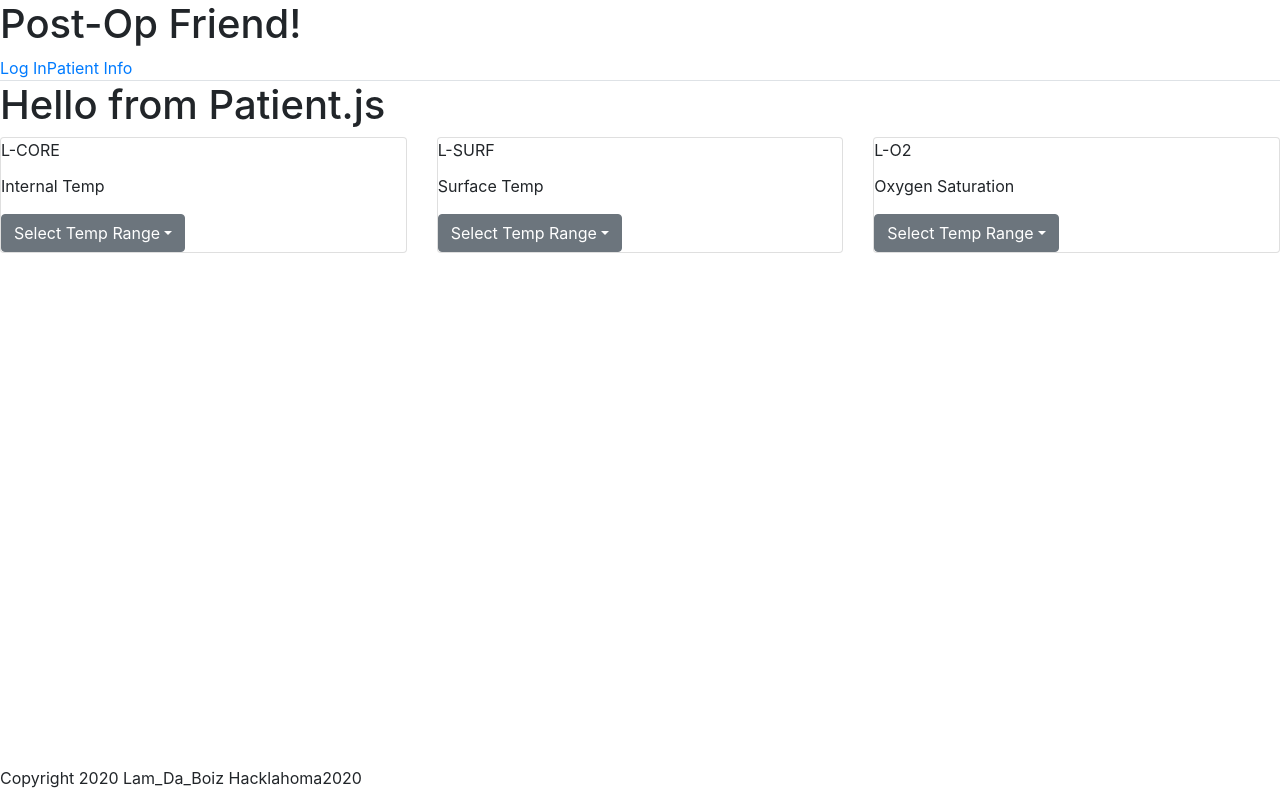
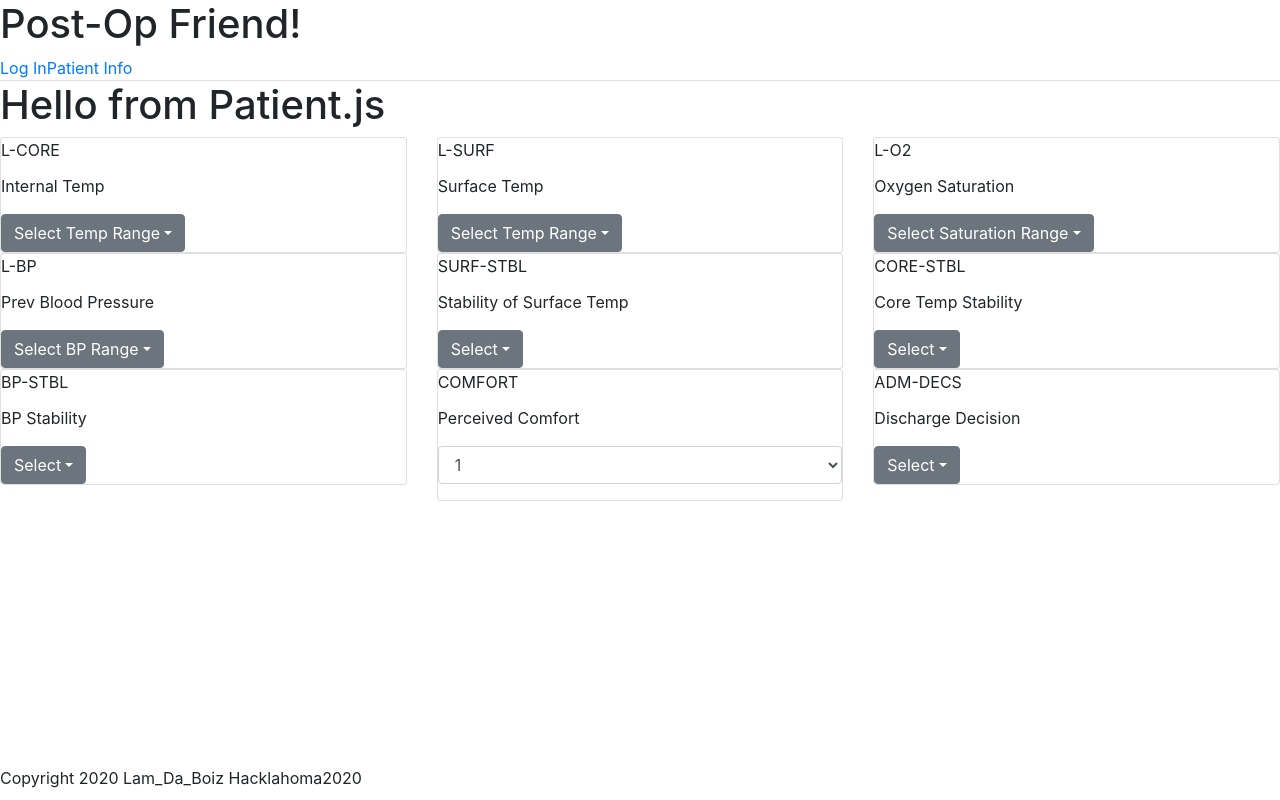
Before and after one commit to Post-Op-Patient-App/Front-End, a React (Create React App) app in the folder post-op-patient-app/: page /patient in a window 1280 px wide. Built offline with nearby package versions, Linux system fonts and the light colour scheme.

Commit message:
finished geting the colums and rows happen

```diff
--- a/post-op-patient-app/src/components/Patient/Patient.js
+++ b/post-op-patient-app/src/components/Patient/Patient.js
@@ -9,7 +9,10 @@ import {
   Dropdown,
   DropdownToggle,
   DropdownMenu,
-  DropdownItem
+  DropdownItem,
+  FormGroup,
+  Label,
+  Input
 } from 'reactstrap';
 
 
@@ -75,7 +78,7 @@ function Patient() {
           <CardText>Oxygen Saturation</CardText>
           <Dropdown isOpen={dropdownOpen} toggle={toggle}>
       <DropdownToggle caret>
-        Select Temp Range
+        Select Saturation Range
         </DropdownToggle>
       <DropdownMenu>
         <DropdownItem header>Percentage</DropdownItem>
@@ -90,6 +93,125 @@ function Patient() {
         </Card>
         </Col>
     </Row>
+    <Row>
+    {/*This is the second row*/}
+      <Col>
+        <Card>
+          <CardTitle>L-BP</CardTitle>
+          <CardText>Prev Blood Pressure</CardText>
+          <Dropdown isOpen={dropdownOpen} toggle={toggle}>
+      <DropdownToggle caret>
+        Select BP Range
+        </DropdownToggle>
+      <DropdownMenu>
+        <DropdownItem>{`> 130/90`}</DropdownItem>
+        <DropdownItem>{`<= 130/90 and >= 90/70`}</DropdownItem>
+        <DropdownItem>{`< 90/70`}</DropdownItem>
+      </DropdownMenu>
+    </Dropdown>
+        </Card>
+        </Col>
+        <Col>
+        <Card>
+          <CardTitle>SURF-STBL</CardTitle>
+          <CardText>Stability of Surface Temp</CardText>
+          <Dropdown isOpen={dropdownOpen} toggle={toggle}>
+      <DropdownToggle caret>
+        Select
+        </DropdownToggle>
+      <DropdownMenu>
+        <DropdownItem>{`stable`}</DropdownItem>
+        <DropdownItem>{`mod-stable`}</DropdownItem>
+        <DropdownItem>{`unstable`}</DropdownItem>
+      </DropdownMenu>
+    </Dropdown>
+        </Card>
+        </Col>
+        <Col>
+        <Card>
+          <CardTitle>CORE-STBL</CardTitle>
+          <CardText>Core Temp Stability</CardText>
+          <Dropdown isOpen={dropdownOpen} toggle={toggle}>
+      <DropdownToggle caret>
+        Select
+        </DropdownToggle>
+      <DropdownMenu>
+      <DropdownItem>{`stable`}</DropdownItem>
+      <DropdownItem>{`mod-stable`}</DropdownItem>
+      <DropdownItem>{`unstable`}</DropdownItem>
+      </DropdownMenu>
+    </Dropdown>
+        </Card>
+        </Col>
+    </Row>
+    <Row>
+    {/*This is the third row*/}
+      <Col>
+        <Card>
+          <CardTitle>BP-STBL</CardTitle>
+          <CardText>BP Stability</CardText>
+          <Dropdown isOpen={dropdownOpen} toggle={toggle}>
+      <DropdownToggle caret>
+        Select
+        </DropdownToggle>
+      <DropdownMenu>
+        <DropdownItem>{`stable`}</DropdownItem>
+        <DropdownItem>{`mod-stable`}</DropdownItem>
+        <DropdownItem>{`unstable`}</DropdownItem>
+      </DropdownMenu>
+    </Dropdown>
+        </Card>
+        </Col>
+        <Col>
+        <Card>
+          <CardTitle>COMFORT</CardTitle>
+          <CardText>Perceived Comfort</CardText>
+          <FormGroup>
+        <Input type="select" name="select" id="exampleSelect">
+          <option>1</option>
+          <option>2</option>
+          <option>3</option>
+          <option>4</option>
+          <option>5</option>
+          <option>6</option>
+          <option>7</option>
+          <option>8</option>
+          <option>9</option>
+          <option>10</option>
+          <option>11</option>
+          <option>12</option>
+          <option>13</option>
+          <option>14</option>
+          <option>15</option>
+          <option>16</option>
+          <option>17</option>
+          <option>18</option>
+          <option>19</option>
+          <option>20</option>
+        </Input>
+      </FormGroup>
+        </Card>
+        </Col>
+        <Col>
+        <Card>
+          <CardTitle>ADM-DECS</CardTitle>
+          <CardText>Discharge Decision</CardText>
+          <Dropdown isOpen={dropdownOpen} toggle={toggle}>
+      <DropdownToggle caret>
+        Select
+        </DropdownToggle>
+      <DropdownMenu>
+      <DropdownItem>{`I`}</DropdownItem>
+      <DropdownItem>{`A`}</DropdownItem>
+      <DropdownItem>{`S`}
+      {/*There needs to be a thing where if they click this, there will be
+        a confirmation thing to make sure they were meant to be sent home*/}
+      </DropdownItem>
+      </DropdownMenu>
+    </Dropdown>
+        </Card>
+        </Col>
+    </Row>
     </div>
   );
 }
```
